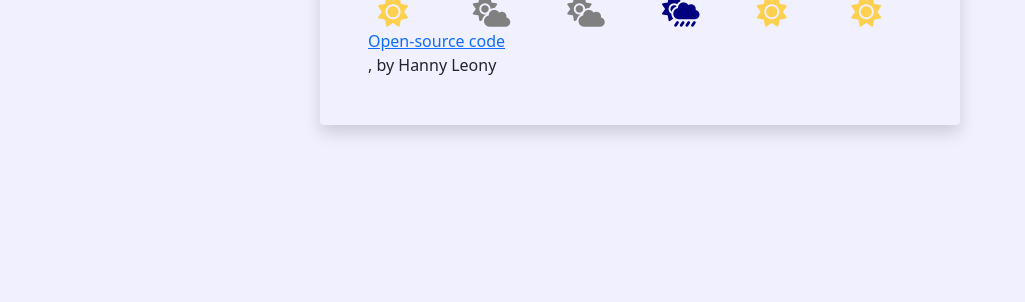
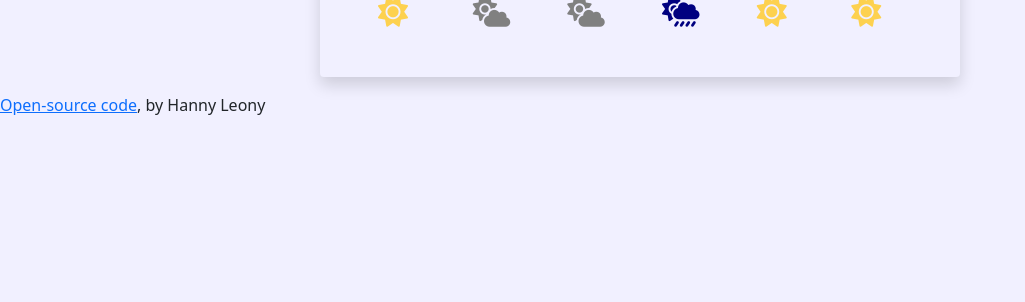
Before and after one commit to hannyleony/first-project-hanny, a website built with Parcel: page index.html in a window 1280 px wide. Shown: the part 498-800 px from the top of the page, without its empty margins (0-1025 px from the left). Built offline with nearby package versions, Linux system fonts and the light colour scheme; a web font is replaced by a local one.

Commit message:
Update index.html

```diff
--- a/index.html
+++ b/index.html
@@ -103,8 +103,7 @@
         <div class="col-2"><i class="fas fa-sun icon sun"></i></div>
         <div class="col-2"><i class="fas fa-sun icon sun"></i></div>
       </div>
-      <div>
-    <a class="footer" href="https://github.com/hannyleony/first-project-hanny">Open-source code</a><span>, by Hanny Leony</span>
-</div>
-</body>
+    </div class="footer">
+    <a href="https://github.com/hannyleony/first-project-hanny">Open-source code</a><span>, by Hanny Leony</span></div>
+  </body>
 </html>
```
